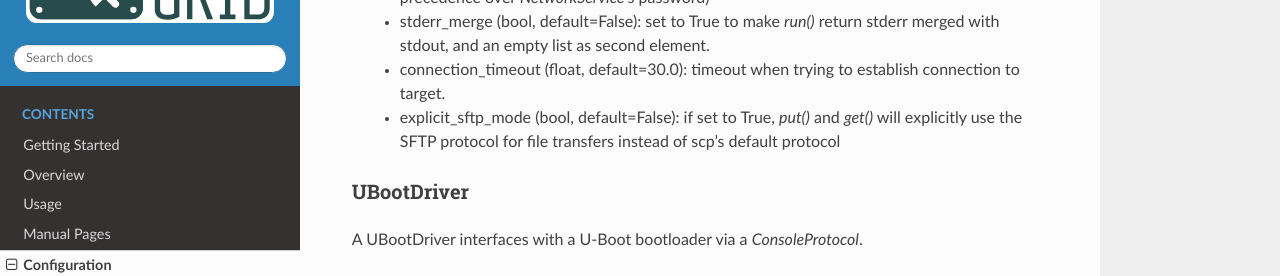
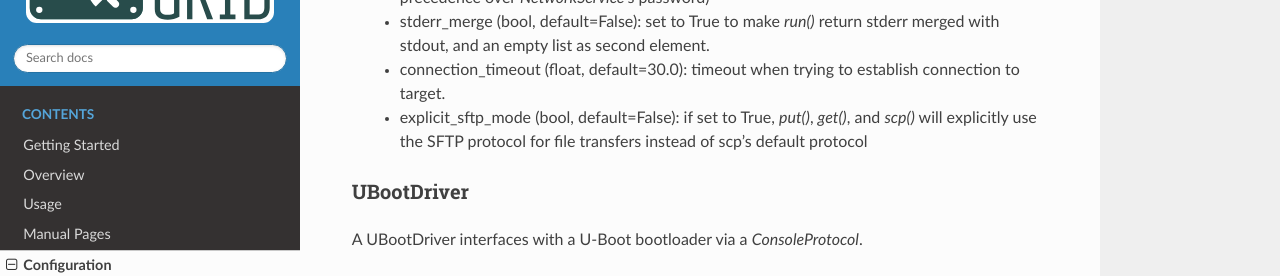
Before and after one commit to labgrid-project/labgrid, a Sphinx documentation site: the page built from doc/configuration.rst, in a window 1280 px wide and 900 px high, scrolled down 31851 px. Shown: the part 150-426 px from the top of the window. Built offline with Sphinx 7.4.7 and the Read the Docs theme 2.0.0, drawn with Linux system fonts in a browser that asks for light colours; pages that are not in the unit, such as notebooks, are missing from menus.

Commit message:
doc/configuration: note that explicit_sftp_mode also applies to scp()
Signed-off-by: Enrico Jorns <ejo@pengutronix.de>

```diff
--- a/doc/configuration.rst
+++ b/doc/configuration.rst
@@ -1571,7 +1571,7 @@ Arguments:
     stdout, and an empty list as second element.
   - connection_timeout (float, default=30.0): timeout when trying to establish connection to
     target.
-  - explicit_sftp_mode (bool, default=False): if set to True, `put()` and `get()` will
+  - explicit_sftp_mode (bool, default=False): if set to True, `put()`, `get()`, and `scp()` will
     explicitly use the SFTP protocol for file transfers instead of scp's default protocol
 
 UBootDriver
```
